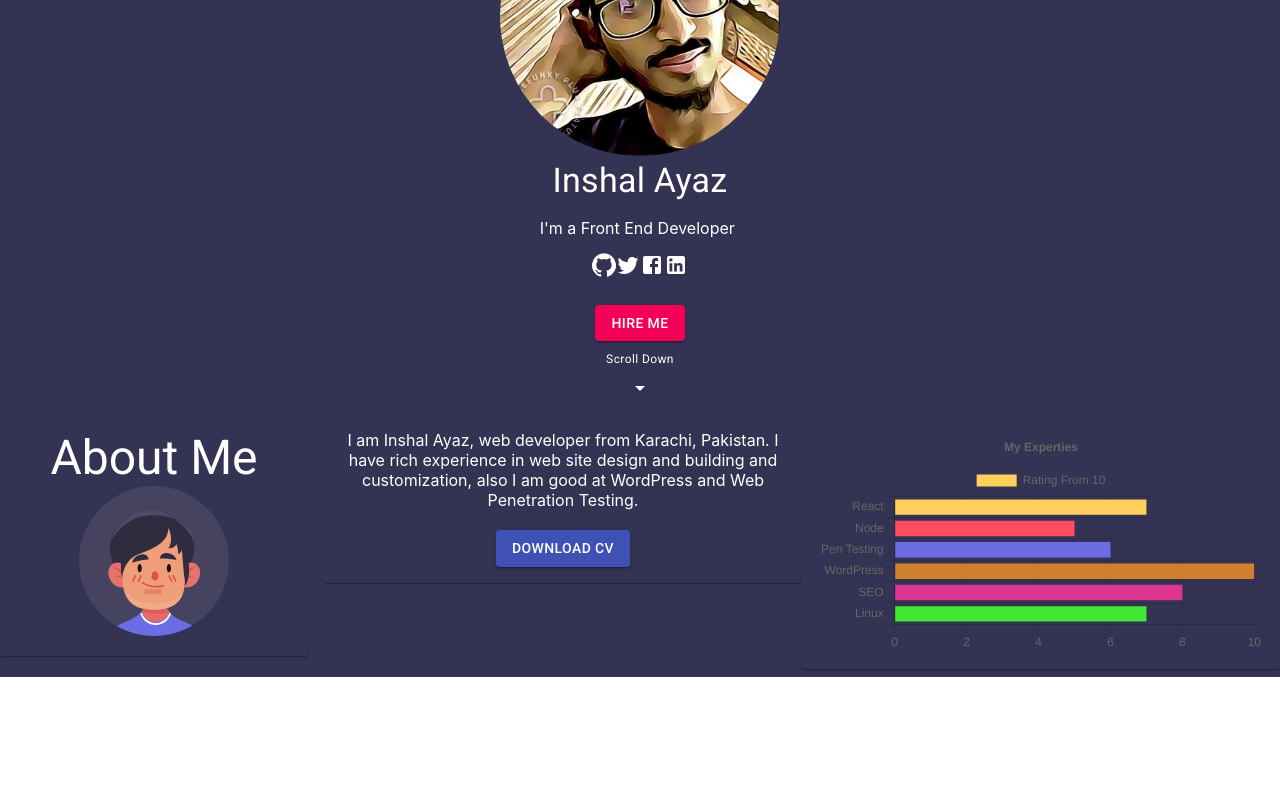
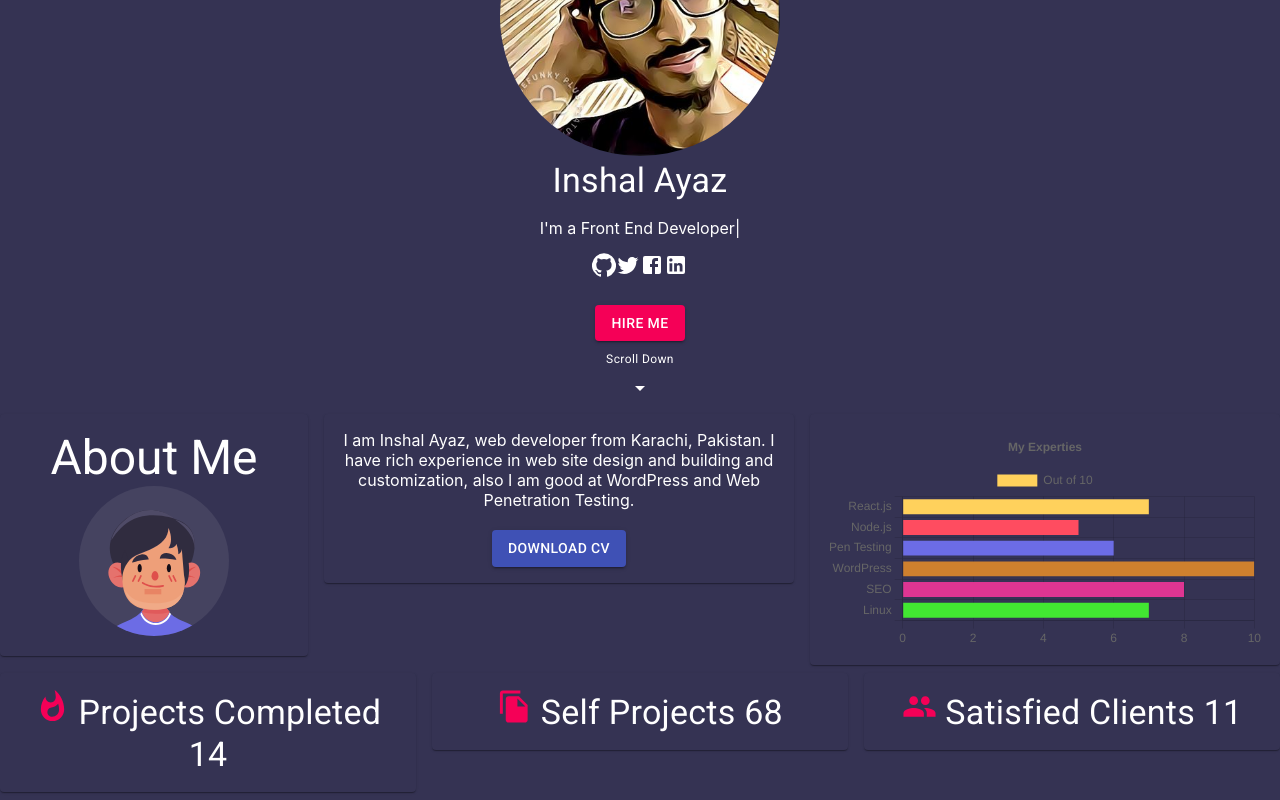
Before and after one commit to inshalayaz/inshalayaz.site, a React (Create React App) app: page / in a window 1280 px wide. Shown: the part 228-1028 px from the top of the page. Before the commit the page ends 905 px from the top, so only its background shows below. Built offline with nearby package versions, Linux system fonts and the light colour scheme.

Commit message:
Counter added in about section

```diff
--- a/package.json
+++ b/package.json
@@ -10,6 +10,7 @@
     "chart.js": "^3.4.1",
     "react": "^17.0.2",
     "react-chartjs-2": "^3.0.3",
+    "react-countup": "^4.4.0",
     "react-dom": "^17.0.2",
     "react-scripts": "4.0.3",
     "react-typical": "^0.1.3",
--- a/src/App.js
+++ b/src/App.js
@@ -2,6 +2,7 @@ import './App.css';
 import About from './components/About/About';
 import Hero from './components/Hero/Hero';
 import NavBar from './components/NavBar/NavBar'
+//import Services from './components/Services/Services';
 
 
 function App() {
@@ -10,6 +11,7 @@ function App() {
       <NavBar />
       <Hero />
       <About />
+      {/* <Services /> */}
     </div>
   );
 }
--- a/src/components/About/About.js
+++ b/src/components/About/About.js
@@ -5,6 +5,7 @@ import useStyles from './Style'
 import Img from '../../assets/avatar-2.svg'
 import Chart from './Chart/Chart'
 import File from '../../assets/INSHAL CV UPDATED.pdf'
+import StatsCounter from './Counter/Counter'
 
 
 function About() {
@@ -23,7 +24,7 @@ function About() {
             </Grid>
             <Grid item xs={12} sm={9}>
                 {/* Internal Grid For two sections within it */}
-                <Grid container spacing={0}>
+                <Grid container spacing={2}>
                     <Grid item xs={12} sm={6}>
                         <Paper className={classes.paper}>
                             <Typography variant='p' >
@@ -42,8 +43,10 @@ function About() {
                     </Grid>
                 </Grid>
                 {/* Internal Grids end */}
+                {/* <Counter /> */}
+                </Grid>
             </Grid>
-          </Grid>
+            <StatsCounter />
         </div>
       );
 }
--- a/src/components/About/Chart/Chart.js
+++ b/src/components/About/Chart/Chart.js
@@ -2,10 +2,10 @@ import React from 'react';
 import { Bar } from 'react-chartjs-2';
 
 const data = {
-  labels: ['React', 'Node', 'Pen Testing', 'WordPress', 'SEO', 'Linux'],
+  labels: ['React.js', 'Node.js', 'Pen Testing', 'WordPress', 'SEO', 'Linux'],
   datasets: [
     {
-      label: 'Rating From 10',
+      label: 'Out of 10',
       data: [7, 5, 6, 10, 8, 7],
       backgroundColor: [
         'rgb(255,209,92)',
--- /dev/null
+++ b/src/components/About/Counter/Counter.js
@@ -0,0 +1,40 @@
+import React from 'react'
+import { Grid, Paper,Typography } from '@material-ui/core';
+import useStyles from './Style'
+import CountUp from 'react-countup';
+import WhatshotIcon from '@material-ui/icons/Whatshot';
+import FileCopyIcon from '@material-ui/icons/FileCopy';
+import GroupIcon from '@material-ui/icons/Group';
+
+
+
+function StatsCounter() {
+    const classes = useStyles()
+    return (
+        <Grid container spacing={2}>
+            <Grid item xs={12} sm={4}>
+                        <Paper className={classes.paper}>
+                            <Typography variant='h4'>
+                                <WhatshotIcon color='secondary' fontSize='large' /> <CountUp prefix="Projects Completed " delay={1} duration={5} end={14} />
+                            </Typography>
+                        </Paper>
+                    </Grid>
+            <Grid item xs={12} sm={4}>
+                        <Paper className={classes.paper}>
+                            <Typography variant='h4'>
+                                <FileCopyIcon color='secondary' fontSize='large' /> <CountUp prefix="Self Projects " delay={1} duration={5} end={68} />
+                            </Typography>
+                        </Paper>
+                    </Grid>
+            <Grid item xs={12} sm={4}>
+                        <Paper className={classes.paper}>
+                            <Typography variant='h4'>
+                                <GroupIcon color='secondary' fontSize='large' /> <CountUp prefix="Satisfied Clients " delay={1} duration={5} end={11} />
+                            </Typography>
+                        </Paper>
+                    </Grid>
+            </Grid>
+    )
+}
+
+export default StatsCounter
--- /dev/null
+++ b/src/components/About/Counter/Style.js
@@ -0,0 +1,21 @@
+import { makeStyles } from "@material-ui/core/styles";
+
+const useStyles = makeStyles((theme) => ({
+    root: {
+      flexGrow: 1,
+    },
+    paper: {
+      padding: theme.spacing(2),
+      textAlign: 'center',
+      color: 'white',
+      backgroundColor: "#353353",
+
+    },
+    btn: {
+        marginTop: '20px'
+    }
+
+
+  }));
+
+  export default useStyles
--- /dev/null
+++ b/src/components/Services/Style.js
@@ -0,0 +1,14 @@
+import { makeStyles } from '@material-ui/core/styles';
+
+const useStyles = makeStyles((theme) => ({
+    root: {
+      flexGrow: 1,
+    },
+    paper: {
+      padding: theme.spacing(2),
+      textAlign: 'center',
+      color: theme.palette.text.secondary,
+    },
+  }));
+
+export default useStyles
```
Also changed, not shown: src/components/Services/Services.js (added, +26 -0 lines), 1 other file (tests, documents, lock files or other folders).
